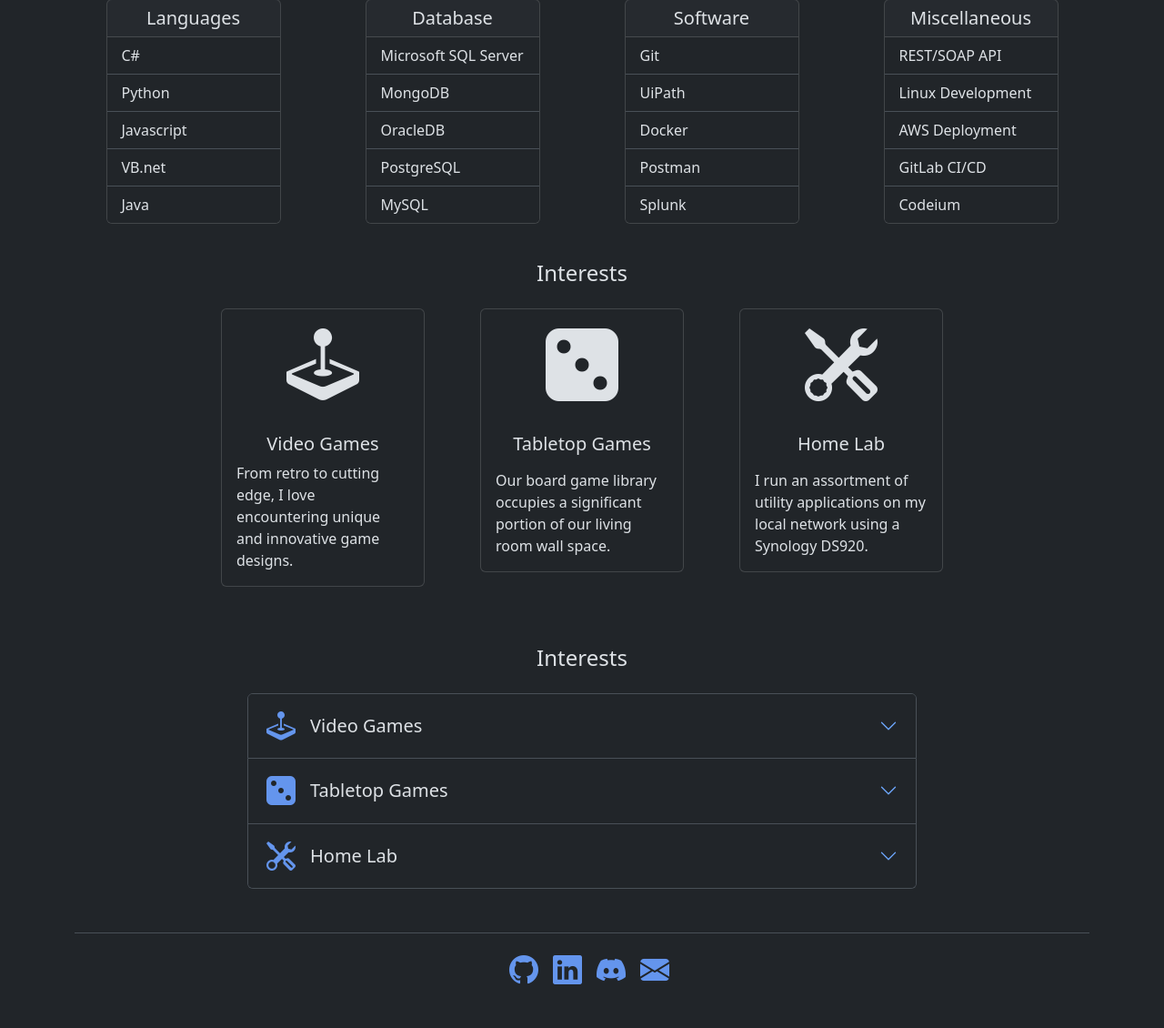
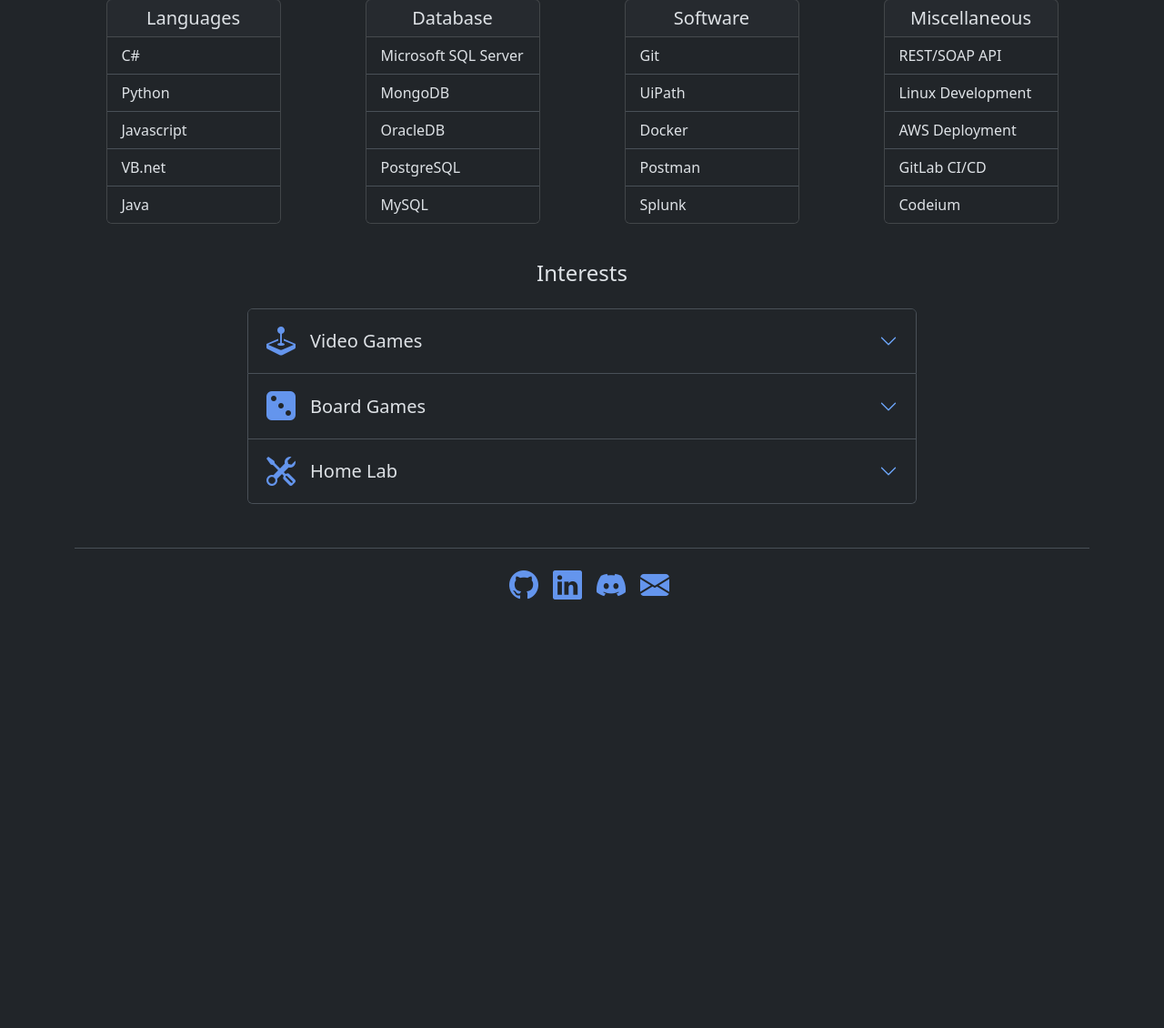
Before and after one commit to borkmaster12/borkfolio, a FastAPI app: page / in a window 1280 px wide. Shown: the part 1348-2478 px from the top of the page at 91% size. After the commit the page ends 2007 px from the top, so only its background shows below. Run offline with FastAPI, Linux system fonts and the light colour scheme; parts of the project's set-up code (start-up, migrations or seed data) failed here and were passed over.

Commit message:
Remove redundant interests section

```diff
--- a/src/app/templates/index.html
+++ b/src/app/templates/index.html
@@ -223,66 +223,8 @@
         <div class="row mb-5 justify-content-center">
           <h4 class="text-center mb-4">Interests</h4>
 
-          <div class="col-lg-3">
-            <div class="card mx-auto mb-3" style="width: 14rem">
-              <i
-                class="bi bi-joystick card-image-top text-center"
-                style="font-size: 5rem"
-              ></i>
-
-              <div class="card-body">
-                <h5 class="card-title text-center">Video Games</h5>
-
-                <p class="card-text">
-                  From retro to cutting edge, I love encountering unique and
-                  innovative game designs.
-                </p>
-              </div>
-            </div>
-          </div>
-
-          <div class="col-lg-3">
-            <div class="card mx-auto mb-3" style="width: 14rem">
-              <i
-                class="bi bi-dice-3-fill card-image-top text-center"
-                style="font-size: 5rem"
-              ></i>
-
-              <div class="card-body">
-                <h5 class="card-title text-center mb-3">Tabletop Games</h5>
-
-                <p class="card-text">
-                  Our board game library occupies a significant portion of our
-                  living room wall space.
-                </p>
-              </div>
-            </div>
-          </div>
-
-          <div class="col-lg-3">
-            <div class="card mx-auto" style="width: 14rem">
-              <i
-                class="bi bi-tools card-image-top text-center"
-                style="font-size: 5rem"
-              ></i>
-
-              <div class="card-body">
-                <h5 class="card-title text-center mb-3">Home Lab</h5>
-
-                <p class="card-text">
-                  I run an assortment of utility applications on my local
-                  network using a Synology DS920.
-                </p>
-              </div>
-            </div>
-          </div>
-        </div>
-
-        <div class="row mb-5 justify-content-center">
-          <h4 class="text-center mb-4">Interests</h4>
-
           <div class="col-md-12 col-lg-8">
-            <div class="accordion" id="accordionExample">
+            <div class="accordion" id="interestsAccordion">
               <div class="accordion-item">
                 <h2 class="accordion-header">
                   <button
@@ -303,7 +245,7 @@
                 <div
                   id="collapseVideoGames"
                   class="accordion-collapse collapse"
-                  data-bs-parent="#accordionExample"
+                  data-bs-parent="#interestsAccordion"
                 >
                   <div class="accordion-body">
                     <p>
@@ -342,17 +284,18 @@
                       class="bi bi-dice-3-fill me-2"
                       style="font-size: 2rem; color: cornflowerblue"
                     ></i>
-                    <h5 class="ms-2 mb-0">Tabletop Games</h5>
+                    <h5 class="ms-2 mb-0">Board Games</h5>
                   </button>
                 </h2>
                 <div
                   id="collapseBoardGames"
                   class="accordion-collapse collapse"
-                  data-bs-parent="#accordionExample"
+                  data-bs-parent="#interestsAccordion"
                 >
                   <div class="accordion-body">
                     Our board game library occupies a significant portion of our
                     living room wall space.
+                    <a href="/boardgames">Have a suggestion?</a>
                   </div>
                 </div>
               </div>
@@ -378,7 +321,7 @@
                 <div
                   id="collapseHomeLab"
                   class="accordion-collapse collapse"
-                  data-bs-parent="#accordionExample"
+                  data-bs-parent="#interestsAccordion"
                 >
                   <div class="accordion-body">
                     <p>
@@ -481,6 +424,6 @@
       integrity="sha384-C6RzsynM9kWDrMNeT87bh95OGNyZPhcTNXj1NW7RuBCsyN/o0jlpcV8Qyq46cDfL"
       crossorigin="anonymous"
     ></script>
-    <script src="/static/js/script.js"></script>
+    <script src="/static/js/scripts.js"></script>
   </body>
 </html>
```
